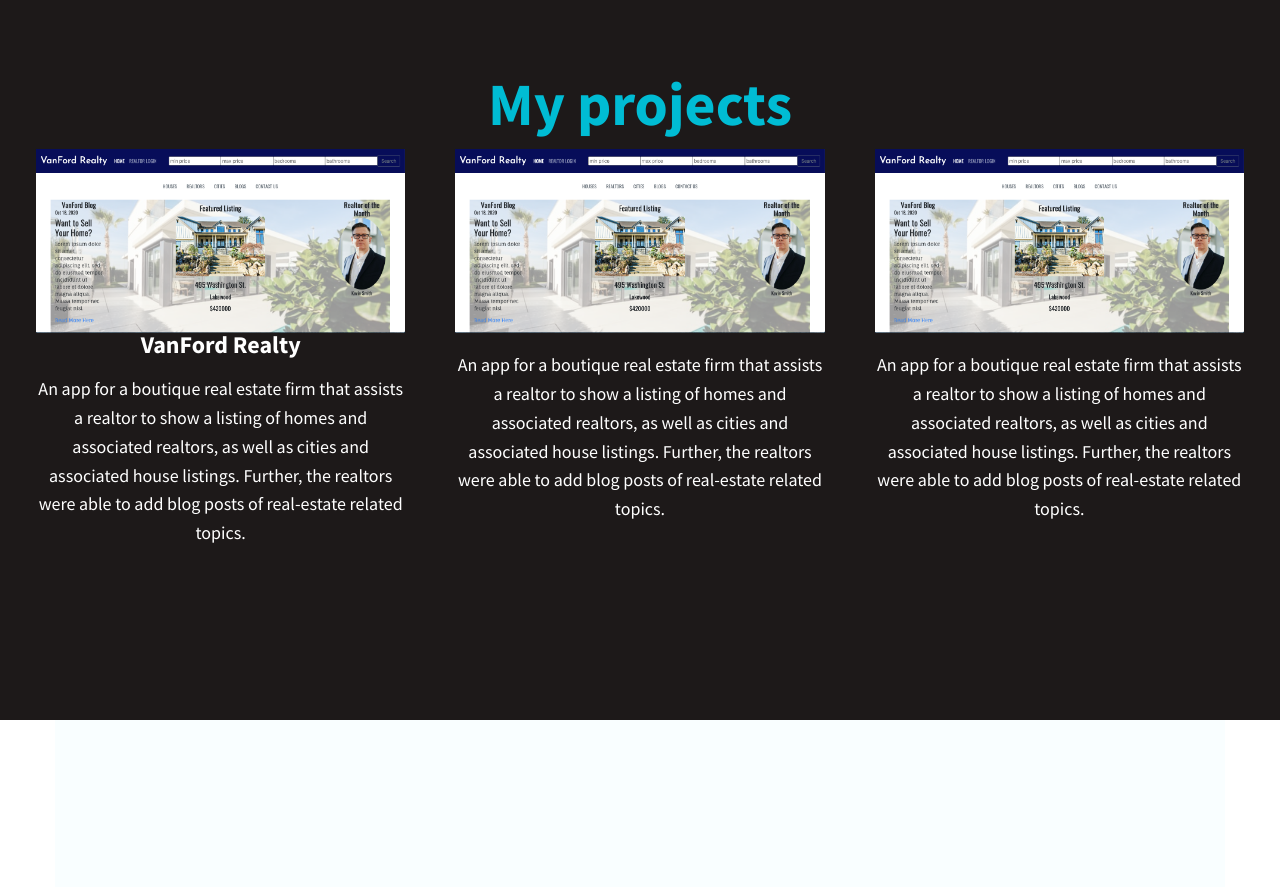
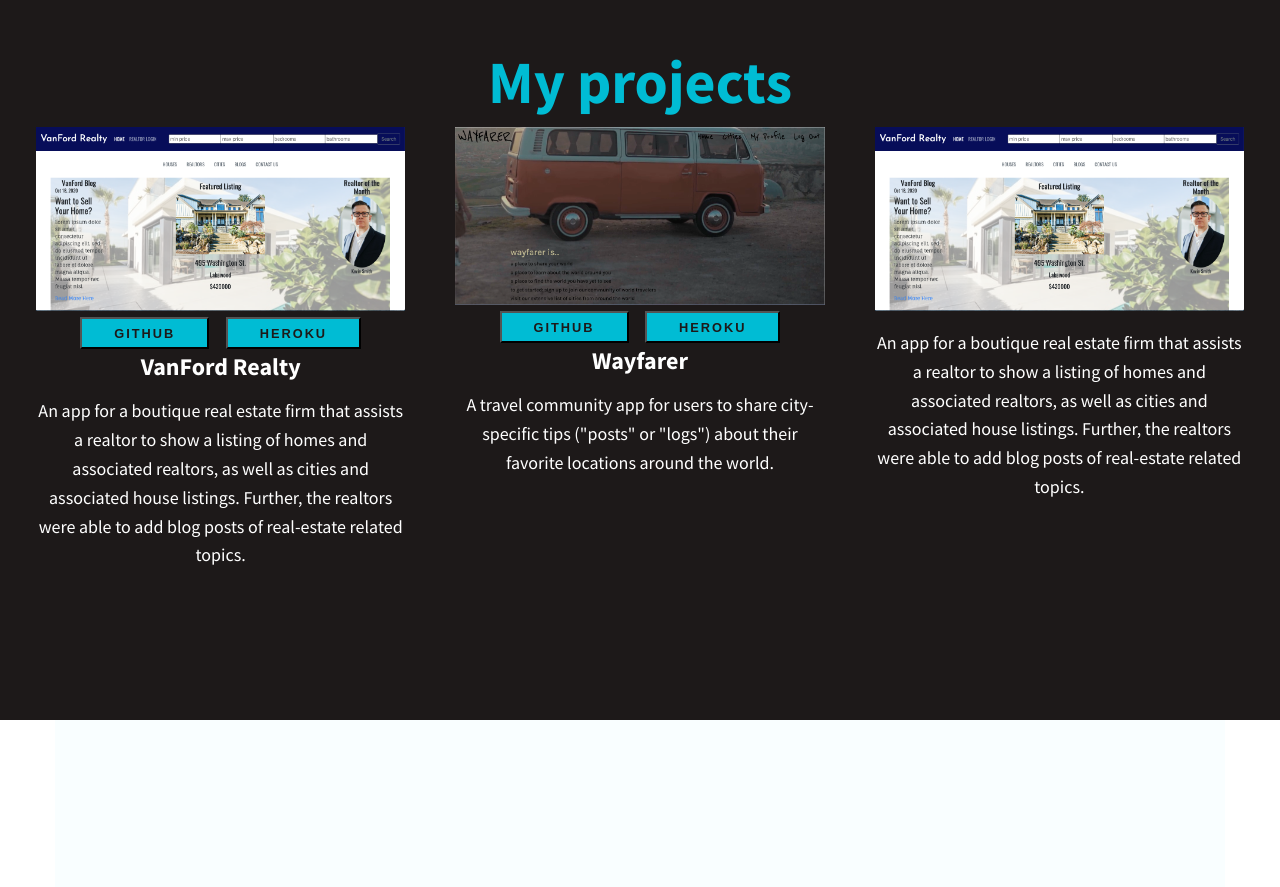
Before and after one commit to WillV1/ga_sei_portfolio, a plain HTML site: page index.html in a window 1280 px wide. Shown: the part 1680-2567 px from the top of the page. Drawn offline with Linux system fonts and the light colour scheme.

Commit message:
Update project section

```diff
--- a/css/style.css
+++ b/css/style.css
@@ -333,6 +333,31 @@ section {
   grid-gap: 50px;
 }
 
+.project-button {
+  background: var(--clr-accent);
+  padding: .5em 2.5em;
+  margin: .5em;
+  color: var(--clr-dark);
+  cursor: pointer;
+  text-transform: uppercase;
+  font-size: .8rem;
+  letter-spacing: 2px;
+  font-weight: var(--fw-bold);
+  transition: transform 200ms ease-in-out;
+}
+
+.project-button a {
+  text-decoration: none;
+  color: inherit;
+}
+
+.project-button a:hover,
+.project-button a:focus
+{
+  color: var(--clr-light);
+  transform: scale(1.1);
+}
+
 /* Form  */
 
 .contact {
--- a/index.html
+++ b/index.html
@@ -99,6 +99,8 @@
           <div class="portfolio-image">
             <img src="images/Vanford Realty.png">
           </div>
+          <button class="project-button"><a href="https://github.com/WillV1/vanford_realty">GitHub</a></button>
+          <button class="project-button"><a href="https://polar-gorge-61319.herokuapp.com//">Heroku</a></button>
           <h4>VanFord Realty</h4>
           <p>An app for a boutique real estate firm that assists
             a realtor to show a listing of homes and associated realtors, as well as cities
@@ -108,12 +110,13 @@
 
         <div class="portfolio-item">
           <div class="portfolio-image">
-            <img src="images/Vanford Realty.png">
+            <img src="images/Wayfarer.png">
           </div>
-          <p>An app for a boutique real estate firm that assists
-            a realtor to show a listing of homes and associated realtors, as well as cities
-            and associated house listings. Further, the realtors were able to add blog posts
-            of real-estate related topics.</p>
+          <button class="project-button"><a href="https://github.com/WillV1/project2-wayfair">GitHub</a></button>
+          <button class="project-button"><a href="project2-wayfair.herokuapp.com/">Heroku</a></button>
+          <h4>Wayfarer</h4>
+          <p>A travel community app for users to share city-specific tips ("posts" or "logs")
+            about their favorite locations around the world.</p>
         </div>
 
         <div class="portfolio-item">
```
Also changed, not shown: js/script.js (+0 -11 lines), images/Wayfarer.png (added).
